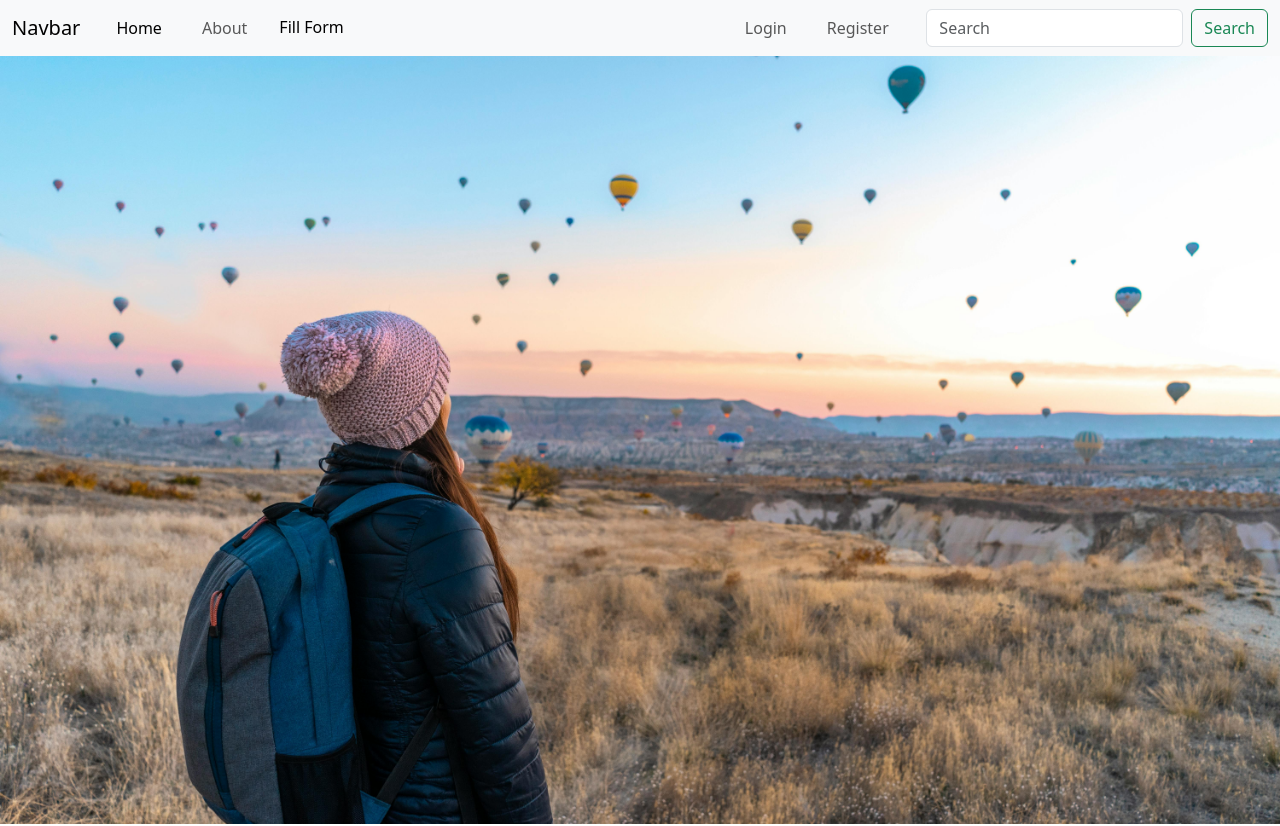
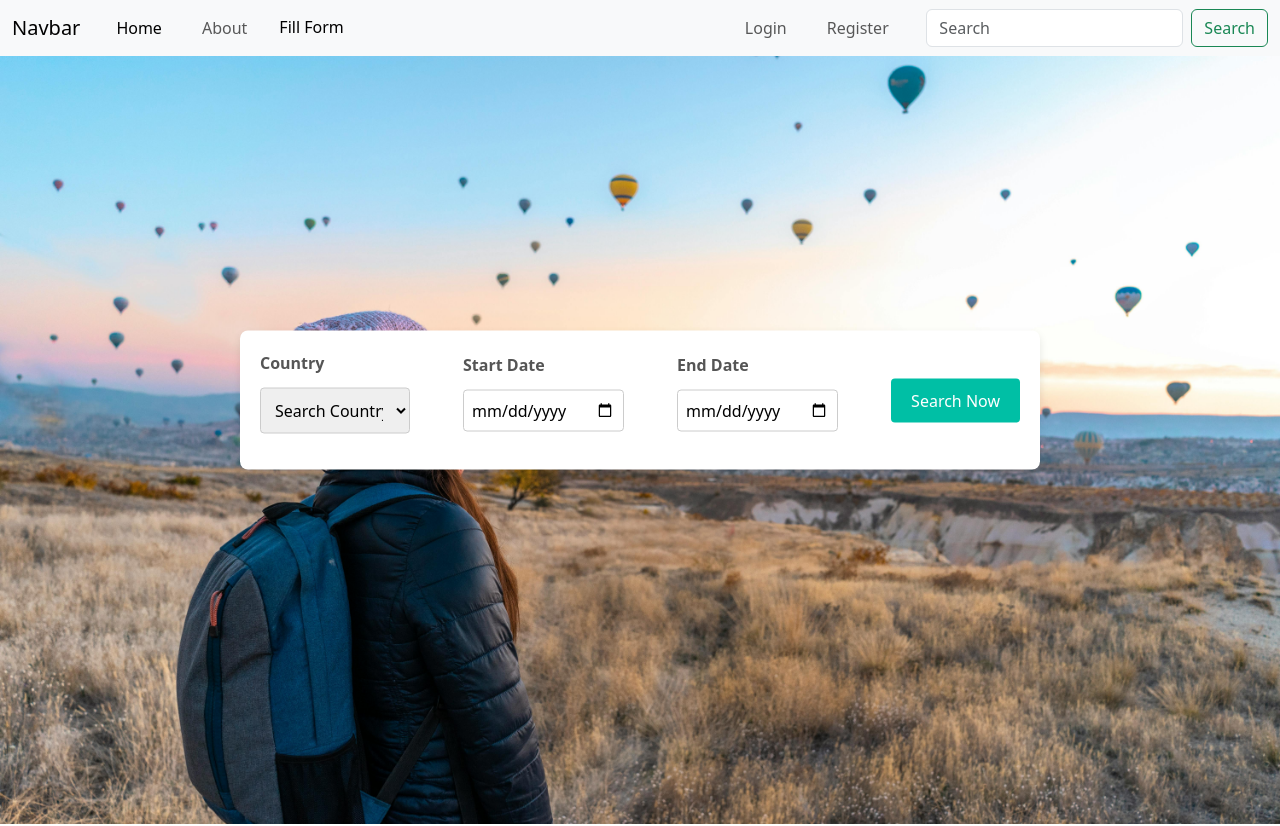
Before and after one commit to Ayushgokhe/travelapp, a React (Vite) app in the folder frontend/: page / in a window 1280 px wide. Shown: the top 826 px of the page. Built offline with nearby package versions, Linux system fonts and the light colour scheme.

Commit message:
search box

```diff
--- a/frontend/src/componants/DashBoard.jsx
+++ b/frontend/src/componants/DashBoard.jsx
@@ -3,12 +3,15 @@ import Navbar from "./Navbar";
   import CardsImg from "./CardsImg";
   import Carousel1 from "./CarouselCard";
   import Footer from "./Footer"
+  import SearchForm from './search/SearchForm';
 
   const DashBoard = () => {
     return (
       <div>
         <Navbar />
-      <div class="background-div"></div>
+        <div class="background-div">
+        <SearchForm/>
+        </div>
         <CardsImg/>
         <Carousel1/>
         <Footer/>
--- /dev/null
+++ b/frontend/src/componants/search/SearchForm.css
@@ -0,0 +1,57 @@
+/* src/SearchForm.css */
+.search-form-container {
+    position: absolute;
+    top: 50%;
+    left: 50%;
+    transform: translate(-50%, -50%);
+    width: 80%;
+    max-width: 800px;
+}
+
+.search-form {
+    background-color: white;
+    padding: 20px;
+    border-radius: 8px;
+    box-shadow: 0 4px 8px rgba(0, 0, 0, 0.1);
+    display: flex;
+    align-items: center;
+    gap: 20px;
+    justify-content: space-between;
+}
+
+.form-group {
+    display: flex;
+    flex-direction: column;
+    align-items: flex-start;
+}
+
+.form-group label {
+    margin-bottom: 5px;
+    font-weight: bold;
+}
+
+.form-group input,
+.form-group select {
+    padding: 10px;
+    border: 1px solid #ccc;
+    border-radius: 4px;
+    width: 150px;
+}
+
+.form-group input[type="range"] {
+    width: 150px;
+}
+
+.search-button {
+    background-color: #00bfa5;
+    color: white;
+    padding: 10px 20px;
+    border: none;
+    border-radius: 4px;
+    cursor: pointer;
+    align-self: center;
+}
+
+.search-button:hover {
+    background-color: #008c7a;
+}
--- /dev/null
+++ b/frontend/src/componants/search/SearchForm.jsx
@@ -0,0 +1,61 @@
+// src/SearchForm.js
+import React, { useState } from 'react';
+import './SearchForm.css';
+
+const SearchForm = () => {
+    const [country, setCountry] = useState('');
+    const [startDate, setStartDate] = useState('');
+    const [endDate, setEndDate] = useState('');
+
+    const handleSearch = (e) => {
+        e.preventDefault();
+        console.log('Country:', country);
+        console.log('Start Date:', startDate);
+        console.log('End Date:', endDate);
+    };
+
+    return (
+        <div className="search-form-container">
+            <form onSubmit={handleSearch} className="search-form">
+                <div className="form-group">
+                    <label htmlFor="country">Country</label>
+                    <select
+                        id="country"
+                        value={country}
+                        onChange={(e) => setCountry(e.target.value)}
+                        required
+                    >
+                        <option value="">Search Country</option>
+                        <option value="dubai">Dubai</option>
+                        <option value="usa">USA</option>
+                        <option value="uk">UK</option>
+                        {/* Add more options as needed */}
+                    </select>
+                </div>
+                <div className="form-group">
+                    <label htmlFor="start-date">Start Date</label>
+                    <input
+                        type="date"
+                        id="start-date"
+                        value={startDate}
+                        onChange={(e) => setStartDate(e.target.value)}
+                        required
+                    />
+                </div>
+                <div className="form-group">
+                    <label htmlFor="end-date">End Date</label>
+                    <input
+                        type="date"
+                        id="end-date"
+                        value={endDate}
+                        onChange={(e) => setEndDate(e.target.value)}
+                        required
+                    />
+                </div>
+                <button type="submit" className="search-button">Search Now</button>
+            </form>
+        </div>
+    );
+};
+
+export default SearchForm;
```
Lines whose indentation alone changed are shown as unchanged.
